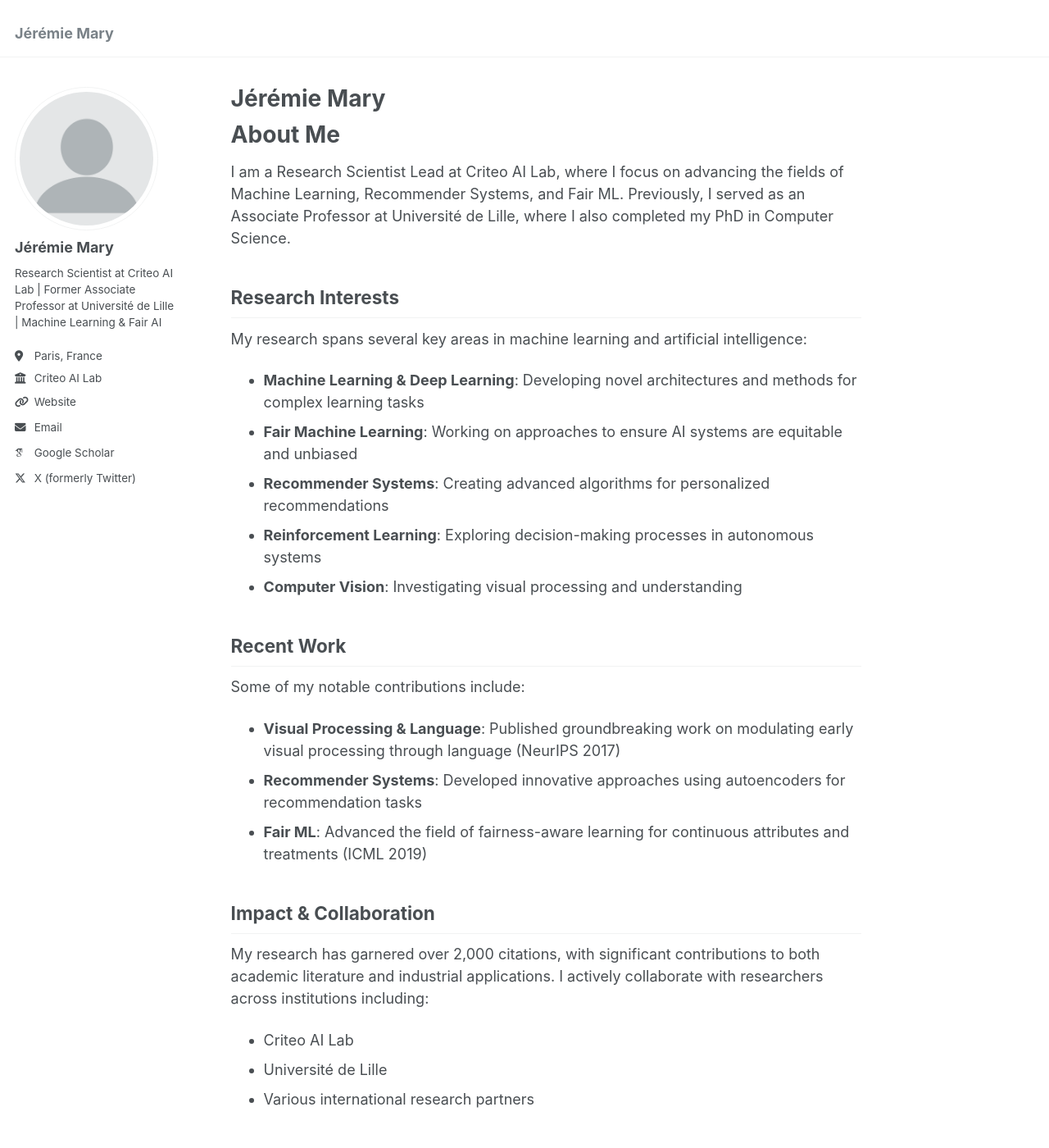
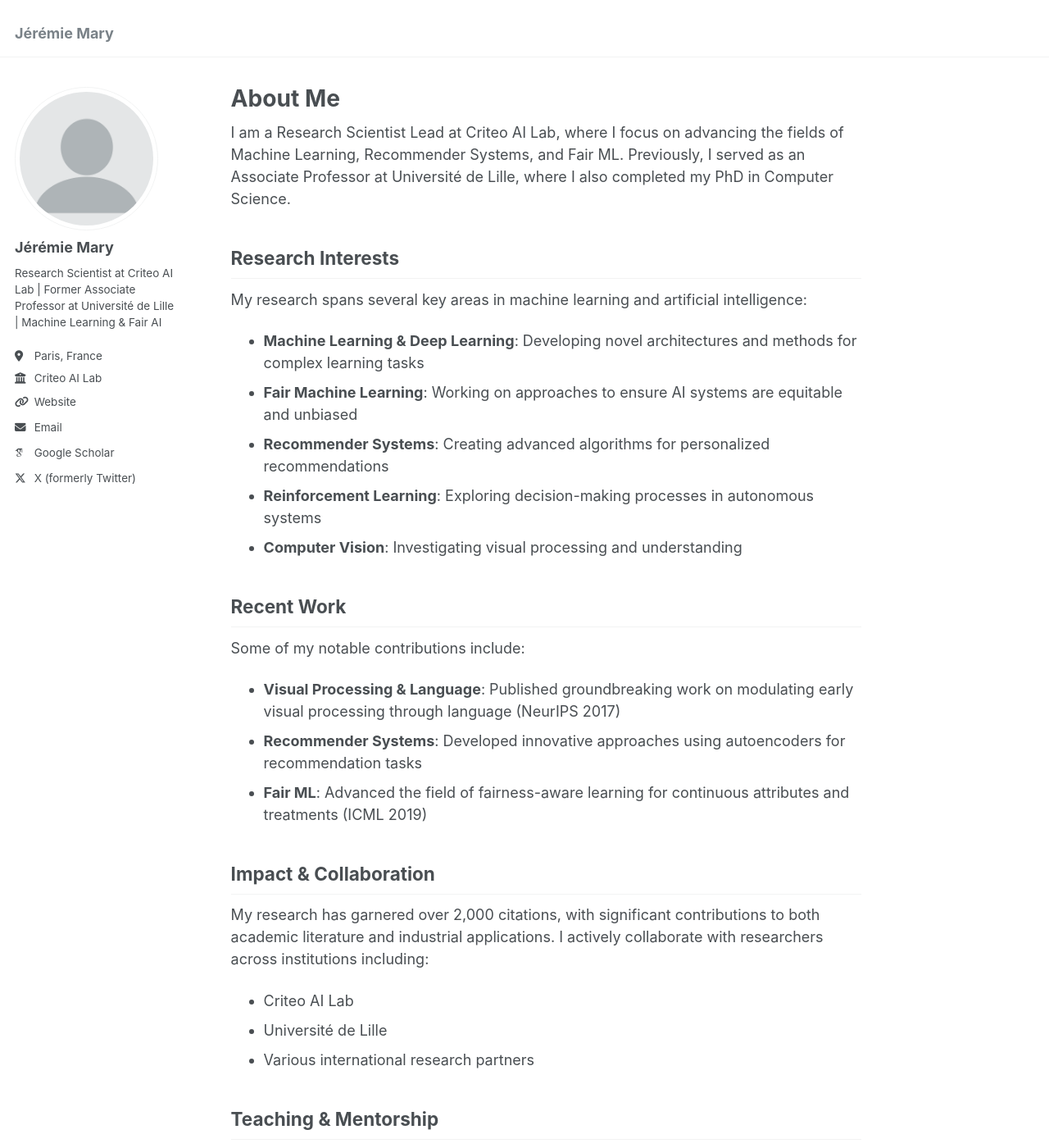
Before and after one commit to JeremieMary/jeremiemary.github.io, a Jekyll site: the page built from _pages/about.md, in a window 1280 px wide and 1400 px high. Shown: the whole window at 82% size. Built offline with Jekyll 4.4.1, drawn with Linux system fonts in a browser that asks for light colours; some web fonts are replaced.

Commit message:
removing title

```diff
--- a/_pages/about.md
+++ b/_pages/about.md
@@ -1,13 +1,11 @@
 ---
 permalink: /
-title: "Jérémie Mary"
+title: "About Me"
 author_profile: true
 redirect_from:
   - /about/
   - /about.html
 ---
-
-# About Me
 
 I am a Research Scientist Lead at Criteo AI Lab, where I focus on advancing the fields of Machine Learning, Recommender Systems, and Fair ML. Previously, I served as an Associate Professor at Université de Lille, where I also completed my PhD in Computer Science.
 
--- a/_sass/_sidebar.scss
+++ b/_sass/_sidebar.scss
@@ -92,6 +92,8 @@
   img {
     max-width: 175px;
     border-radius: 50%;
+    filter: none;
+    -webkit-filter: none;
 
     @include breakpoint($large) {
       padding: 5px;
```
